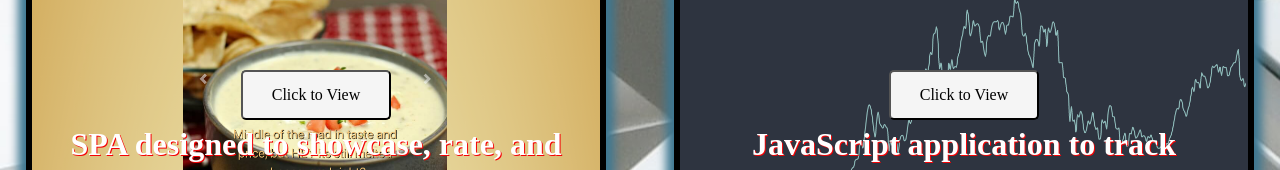
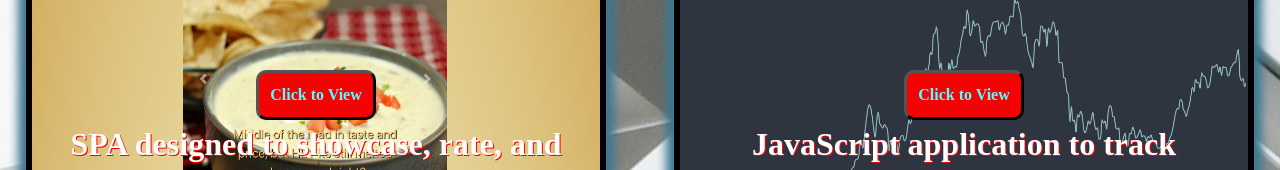
Before and after one commit to Jamondixon/website, a React (Create React App) app: page /projects in a window 1280 px wide. Shown: the part 522-692 px from the top of the page. Built offline with nearby package versions, Linux system fonts and the light colour scheme; a web font is replaced by a local one.

Commit message:
animations

```diff
--- a/package.json
+++ b/package.json
@@ -9,6 +9,7 @@
     "@testing-library/jest-dom": "^5.11.4",
     "@testing-library/react": "^11.1.0",
     "@testing-library/user-event": "^12.1.10",
+    "animate.css": "^4.1.1",
     "react": "^17.0.2",
     "react-dom": "^17.0.2",
     "react-router-dom": "^5.2.1",
--- a/src/Pages/About/About.css
+++ b/src/Pages/About/About.css
@@ -31,6 +31,8 @@
     0 0 92px #f40305,
     0 0 102px #f40305,
     0 0 151px #f40305;
+    animation: lightSpeedInLeft;
+    animation-duration: 2s;
 }
 
 
@@ -76,12 +78,12 @@
     max-height: 600px;
     max-width: 600px;
     float: left;
-    margin-right: 3vw;
+    margin-right: 5vw;
     margin-top: 10em;
     border:  solid var(--black);
     border-width: 6px;
     border-radius: 10px;
-
+    cursor: pointer;
 }
 
 .skill-container {
--- a/src/Pages/Blogs/Blogs.css
+++ b/src/Pages/Blogs/Blogs.css
@@ -28,6 +28,8 @@
     0 0 92px #f40305,
     0 0 102px #f40305,
     0 0 151px #f40305;
+    animation: lightSpeedInLeft;
+    animation-duration: 2s;
 }
 
 .blogs-container {
--- a/src/Pages/Contact/Contact.css
+++ b/src/Pages/Contact/Contact.css
@@ -22,6 +22,8 @@
     0 0 92px #f40305,
     0 0 102px #f40305,
     0 0 151px #f40305;
+    animation: lightSpeedInLeft;
+    animation-duration: 2s;
 }
 
 
--- a/src/Pages/Home/Home.css
+++ b/src/Pages/Home/Home.css
@@ -1,3 +1,5 @@
+
+
 :root {
     --cream: #F8F0DF;
     --lightBlue: #55ffff;
@@ -40,8 +42,11 @@
     margin-right: auto;
     width: 45%;
     padding-bottom: 2em;
+    animation: backInUp;
+    animation-duration: 2s;
 
 }
+
 
 .home-profession-container {
     display: block;
--- a/src/Pages/Projects/Projects.css
+++ b/src/Pages/Projects/Projects.css
@@ -22,6 +22,8 @@
     0 0 92px #f40305,
     0 0 102px #f40305,
     0 0 151px #f40305;
+    animation: lightSpeedInLeft;
+    animation-duration: 2s;
 }
 
 .projects-container {
@@ -65,14 +67,16 @@
 }
 
 .projects-card-button {
-    width: 150px;
+    width: 120px;
     height: 50px;
-    background-color: whitesmoke;
-    border-radius: 5px;
-    cursor: pointer;
-    color: var(--black);
-    font-size: 1em;
+    background-color: var(--red);
+    border-radius: 10px;
+    color: var(--lightBlue);
+    font-size: 2vh;
     font-family: 'KoHo';
+    font-weight: 800;
+    border-width: medium;
+    border-color: var(--black);
 }
 
 .projects-card {
--- a/src/Pages/Resume/Resume.css
+++ b/src/Pages/Resume/Resume.css
@@ -23,6 +23,8 @@
     0 0 92px #f40305,
     0 0 102px #f40305,
     0 0 151px #f40305;
+    animation: lightSpeedInLeft;
+    animation-duration: 2s;
 }
 
 .resume-title-container {
--- a/src/index.js
+++ b/src/index.js
@@ -6,6 +6,7 @@ import {BrowserRouter as Router} from 'react-router-dom'
 import '@fontsource/acme';
 import '@fontsource/koho';
 import "@fontsource/yellowtail"
+import "animate.css"
 
 ReactDOM.render(
   <React.StrictMode>
```
Also changed, not shown: 2 other files (tests, documents, lock files or other folders).
